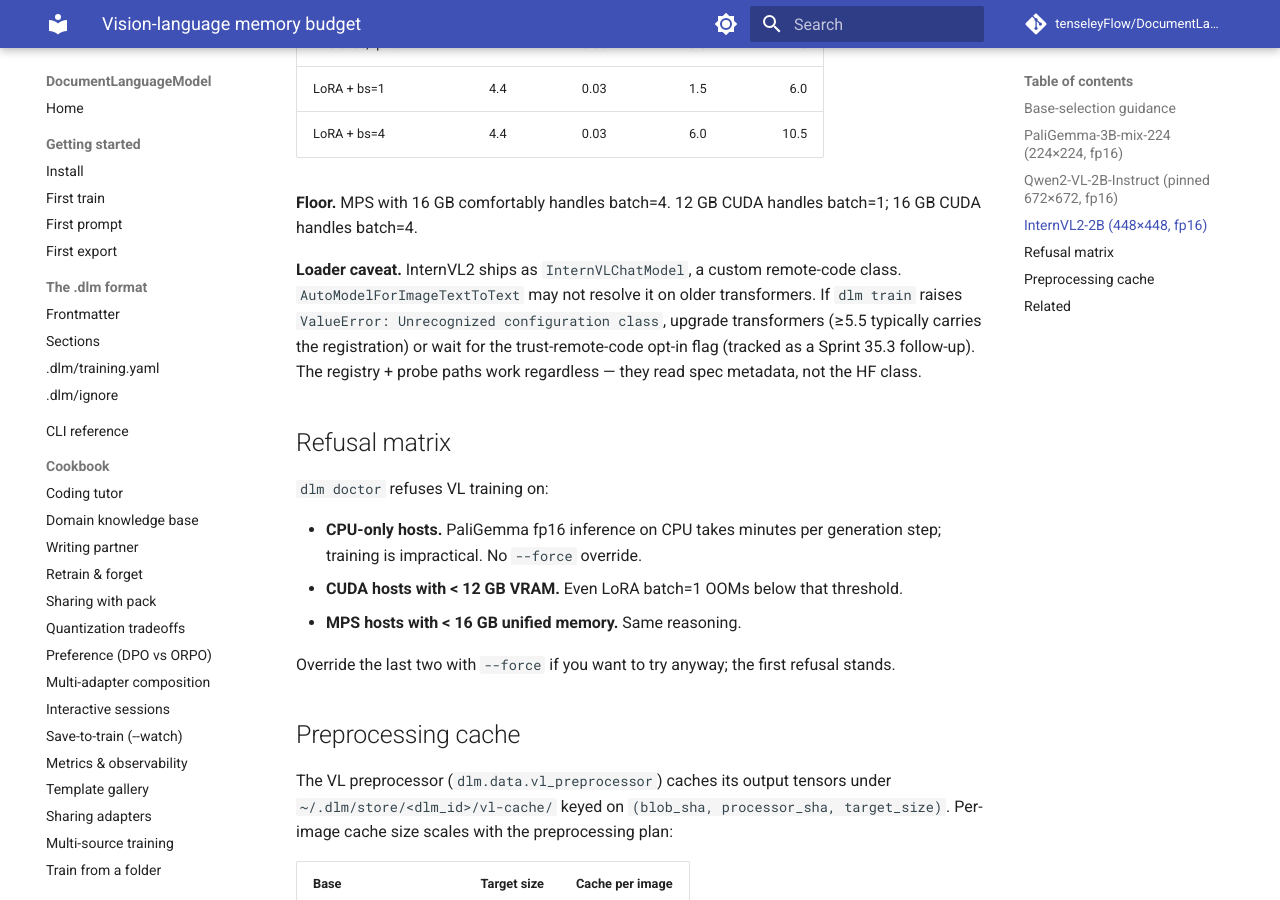
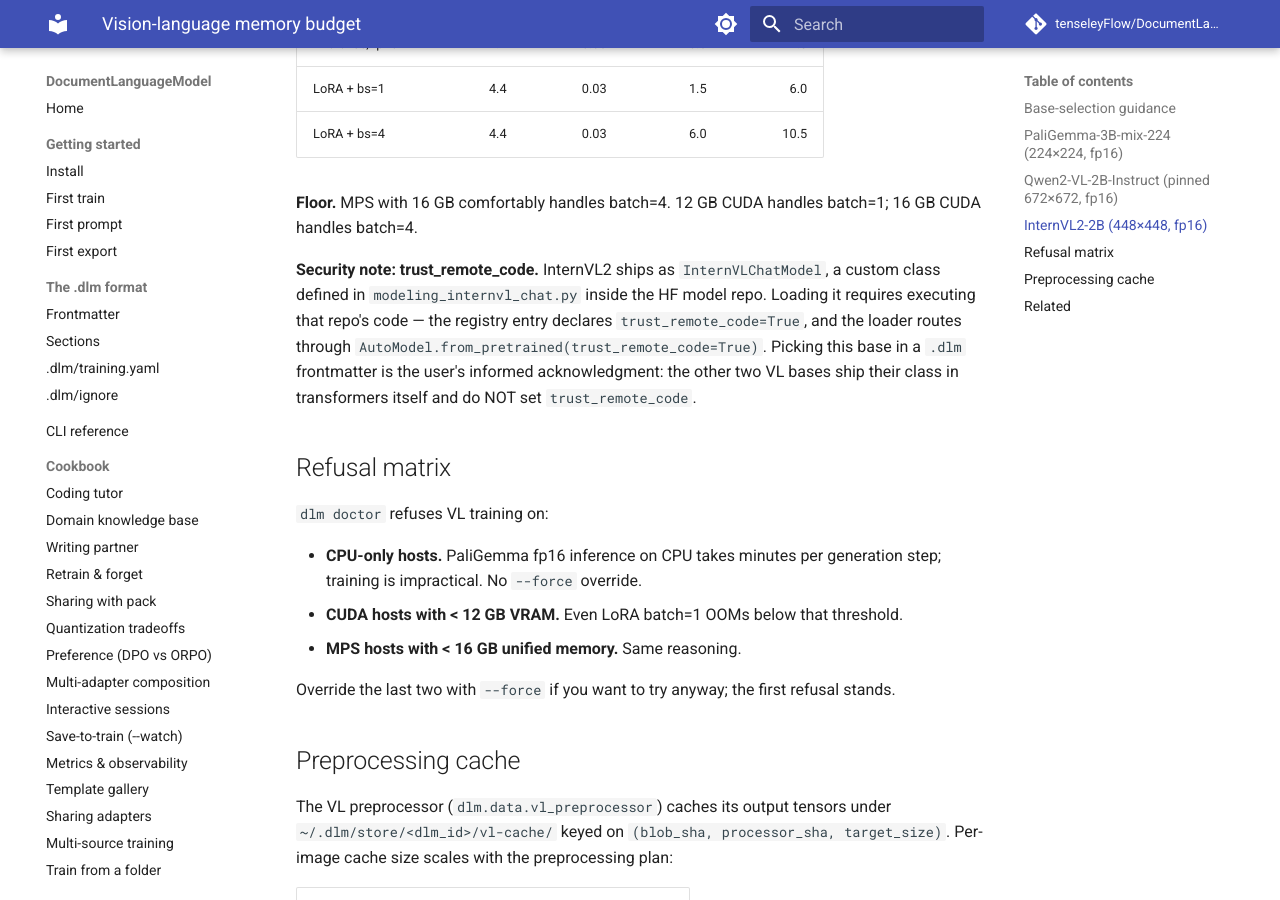
Before and after one commit to tenseleyFlow/DocumentLanguageModel, an MkDocs documentation site: the page built from docs/hardware/vl-memory.md, in a window 1280 px wide and 900 px high, scrolled down 1926 px. Built offline with MkDocs 1.6.1 and Material for MkDocs 9.7.7, drawn with Linux system fonts in a browser that asks for light colours; comment, search, counter and statistics services are not loaded.

Commit message:
docs(vl): replace loader-caveat wording with trust_remote_code security note
Reflects that the InternVL2 trust-remote-code opt-in is now first-class
on the registry spec, not a deferred follow-up. Reframes the cookbook
heads-up so picking InternVL2 is an informed security decision.

```diff
--- a/docs/hardware/vl-memory.md
+++ b/docs/hardware/vl-memory.md
@@ -74,14 +74,15 @@
 **Floor.** MPS with 16 GB comfortably handles batch=4. 12 GB CUDA
 handles batch=1; 16 GB CUDA handles batch=4.
 
-**Loader caveat.** InternVL2 ships as `InternVLChatModel`, a
-custom remote-code class. `AutoModelForImageTextToText` may not
-resolve it on older transformers. If `dlm train` raises
-`ValueError: Unrecognized configuration class`, upgrade
-transformers (≥5.5 typically carries the registration) or wait for
-the trust-remote-code opt-in flag (tracked as a Sprint 35.3
-follow-up). The registry + probe paths work regardless — they read
-spec metadata, not the HF class.
+**Security note: trust_remote_code.** InternVL2 ships as
+`InternVLChatModel`, a custom class defined in
+`modeling_internvl_chat.py` inside the HF model repo. Loading it
+requires executing that repo's code — the registry entry declares
+`trust_remote_code=True`, and the loader routes through
+`AutoModel.from_pretrained(trust_remote_code=True)`. Picking this
+base in a `.dlm` frontmatter is the user's informed acknowledgment:
+the other two VL bases ship their class in transformers itself and
+do NOT set `trust_remote_code`.
 
 ## Refusal matrix
 
```
Also changed, not shown: docs/cookbook/multimodal-training.md (+5 -3 lines).
